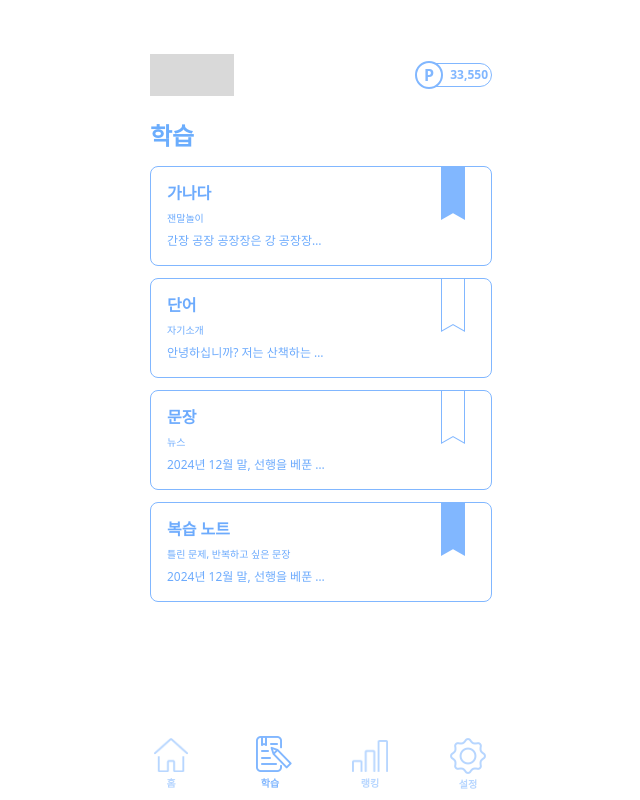
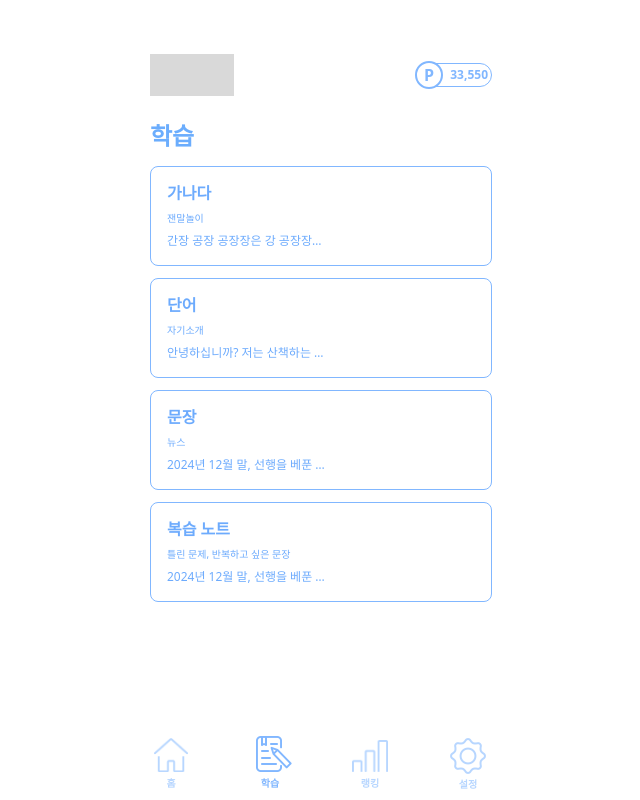
Before and after one commit to 9ITHON/2-giveYouEar-SpeekSee-FE, a React (Vite) app: page /study in a window 1280 px wide. Shown: the whole page, without its empty margins (319-959 px from the left). Built offline with nearby package versions, Linux system fonts and the light colour scheme.

Commit message:
FEAT: 학습한 대본 조회  API 및 대본 연습 페이지로 이동 적용 완료

```diff
--- a/src/App.tsx
+++ b/src/App.tsx
@@ -45,6 +45,7 @@ function App() {
           <Route path="signup" element={<Signup />} />
           <Route path="test" element={<Test />} />
           <Route path="script/:script_id" element={<Practice />} />
+          <Route path="script/review/:script_id" element={<Practice />} />
         </Routes>
       </Common>
     </AppStyle>
--- a/src/components/Bookmark.tsx
+++ /dev/null
@@ -1,17 +0,0 @@
-import BookmarkIcon from '../assets/png/bookmark.png';
-import BookmarkClickedIcon from '../assets/png/bookmark-clicked.png';
-import styled from 'styled-components';
-
-const BookmarkStyle = styled.img`
-  position: absolute;
-  right: 26px;
-  top: -1px;
-  width: 24px;
-  cursor: pointer;
-`;
-
-const Bookmark = ({ active }: { active: boolean | undefined }) => {
-  return <BookmarkStyle src={active ? BookmarkClickedIcon : BookmarkIcon} alt="북마크" />;
-};
-
-export default Bookmark;
--- a/src/components/List.tsx
+++ b/src/components/List.tsx
@@ -1,6 +1,4 @@
-import { useLocation } from 'react-router-dom';
 import styled from 'styled-components';
-import Bookmark from './Bookmark';
 
 const ListStyle = styled.div`
   margin-bottom: 12px;
@@ -40,7 +38,6 @@ const List = ({
   title,
   description,
   detail,
-  active,
   onClick,
 }: {
   title: string;
@@ -49,10 +46,8 @@ const List = ({
   active?: boolean | undefined;
   onClick?: () => void;
 }) => {
-  const location = useLocation();
   return (
     <ListStyle>
-      {location.pathname === '/study' && <Bookmark active={active} />}
       <div onClick={onClick}>
         <ListTitle>{title}</ListTitle>
         <ListDescription>{description}</ListDescription>
--- a/src/pages/Script/components/Modal.tsx
+++ b/src/pages/Script/components/Modal.tsx
@@ -64,7 +64,10 @@ const Modal = ({ setIsClosed }: { setIsClosed: React.Dispatch<React.SetStateActi
             $type="yes"
             onClick={async () => {
               try {
-                console.log(scriptid);
+                if (paths[paths.length - 2] === 'review') {
+                  navigate('/study/review', { replace: true });
+                  return ;
+                }
                 const response = await deleteDailyScript(scriptid);
                 if (response.data.success) {
                   console.log(`${scriptid}번 대본 삭제를 정상 처리했습니다!`);
--- a/src/pages/Study/Review.tsx
+++ b/src/pages/Study/Review.tsx
@@ -2,6 +2,7 @@ import styled from 'styled-components';
 import List from '../../components/List';
 import { useEffect, useState } from 'react';
 import getUserPracticeScripts from '../../apis/getUserPracticeScripts';
+import { useNavigate } from 'react-router-dom';
 
 const ReviewStyle = styled.div`
   margin-top: 18px;
@@ -9,30 +10,35 @@ const ReviewStyle = styled.div`
 `;
 
 const Review = () => {
-  const [reviews, setReviews] = useState<any[]>([]);
+  const [reviews, setReviews] = useState<Record<string, any>[]>([]);
 
   useEffect(() => {
     const fetchReviews = async () => {
       try {
         const response = await getUserPracticeScripts();
-        // response.data의 구조에 따라 아래 코드 수정 필요
-        setReviews(response.data.data); // 예시: response.data가 배열일 경우
+        setReviews([...response.data.data].reverse());
       } catch (error) {
-        // 에러 처리
         console.error(error);
       }
     };
     fetchReviews();
   }, []);
+  const navigate = useNavigate();
   console.log(reviews);
   return (
     <ReviewStyle>
       {reviews.map((review, index) => (
         <List
           key={index}
-          title={"데일리 추천 대본"}
+          title={'데일리 추천 대본'}
           description={review.title}
           detail={review.content}
+          onClick={() => navigate(`/script/review/${review.id}`, {
+            state: {
+              id: review.id,
+              content: review.content,
+            }
+          })}
         />
       ))}
     </ReviewStyle>
```
